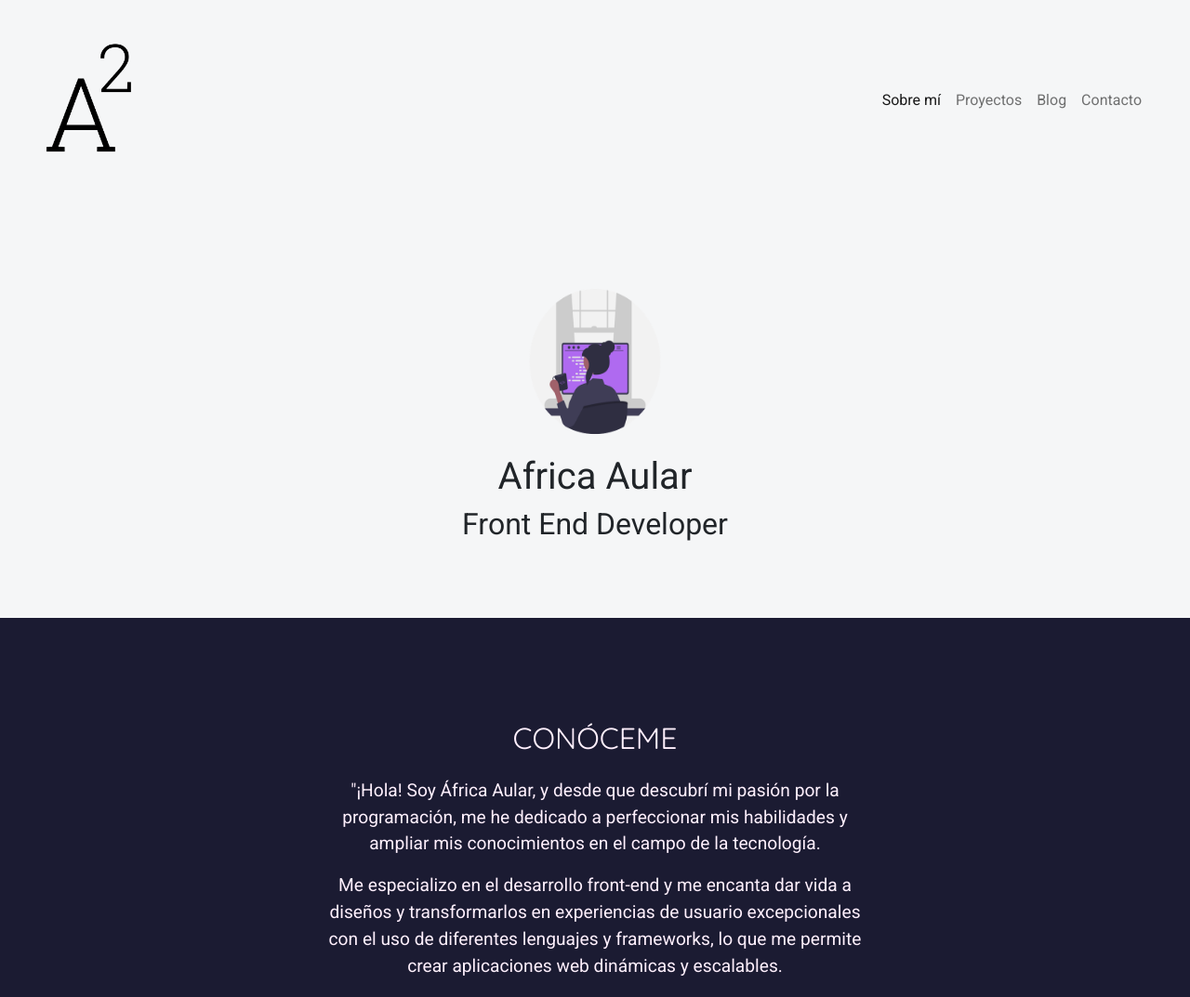
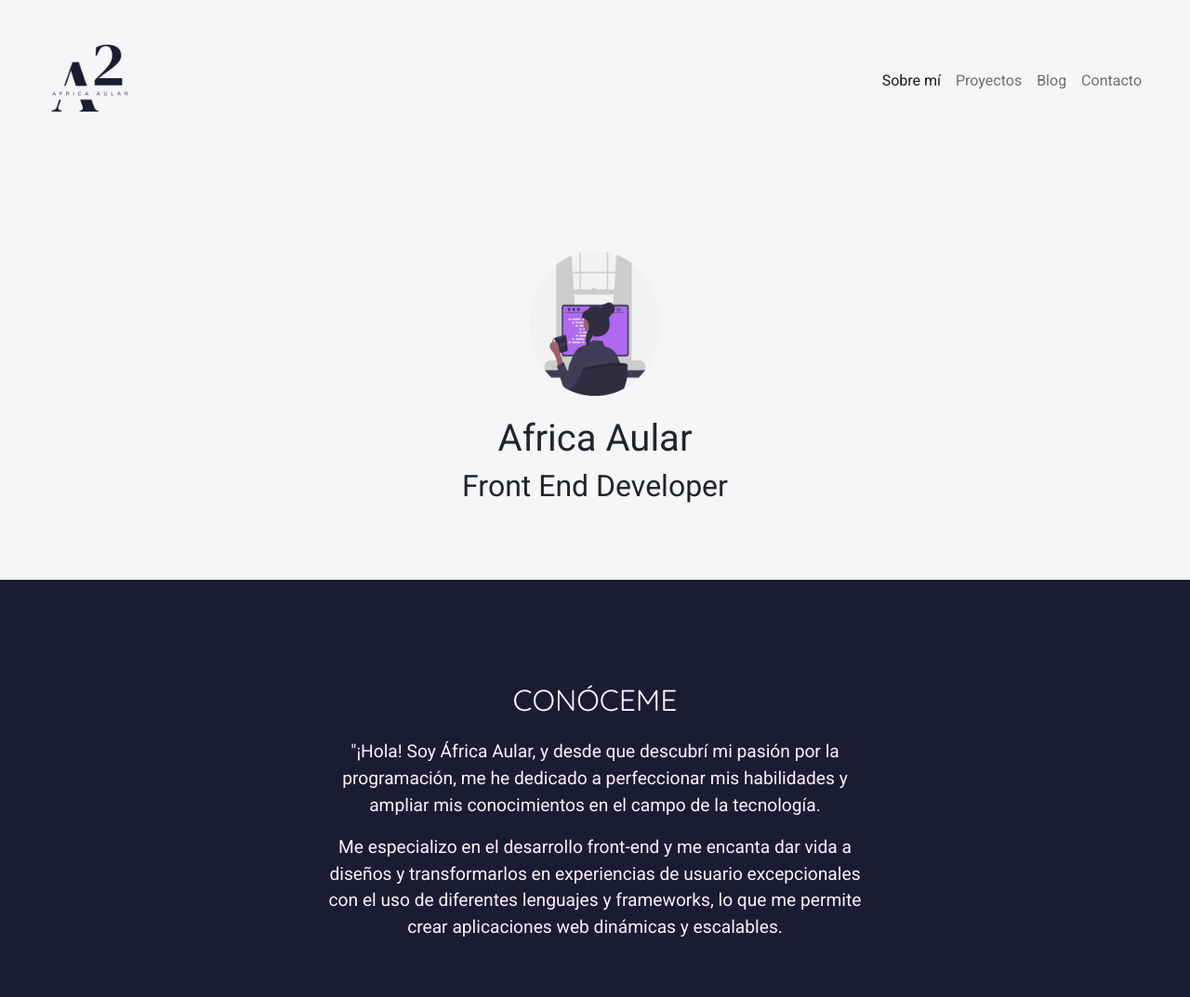
Before and after one commit to AFRIAULAR/PORTAFOLIO-23, a plain HTML site: page index.html in a window 1280 px wide. Shown: the top 1073 px of the page at 93% size. Drawn offline with nearby package versions, Linux system fonts and the light colour scheme.

Commit message:
update logo

```diff
--- a/index.html
+++ b/index.html
@@ -33,7 +33,7 @@
                 <span class="navbar-toggler-icon"></span>
             </button>
             <div class="collapse navbar-collapse" id="navbarToggler">
-                <a class="navbar-brand" href="#"><img src="/assets/img/a2a2.png" width="100" alt="Logo de la pagina"></a>
+                <a class="navbar-brand" href="#"><img src="/assets/img/logoafri2.png" width="100" alt="Logo de la pagina"></a>
                 <ul class="navbar-nav d-flex justify-content-center align-items-center">
                     <li class="nav-item">
                         <a class="nav-link active" aria-current="page" href="#">Sobre mí</a>
```
Also changed, not shown: assets/img/A2_logo.png (deleted), assets/img/a2a2.png (deleted), assets/img/afriBrush.png (deleted), assets/img/afriPic.png (deleted), assets/img/logoafri2.png (added).
